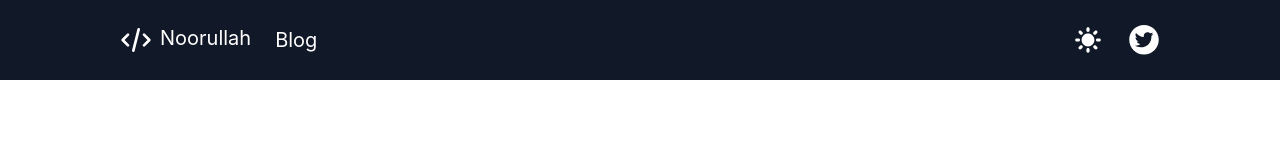
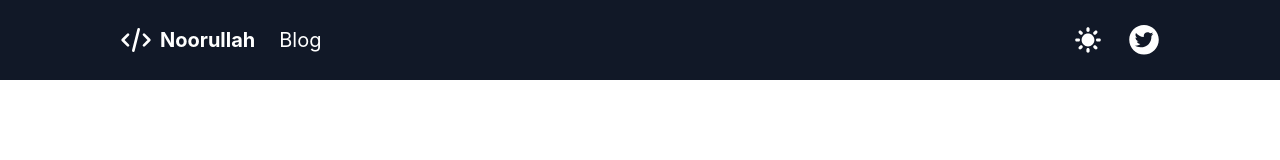
Before and after one commit to noor-codes/noorullah.dev, a Next.js app: page / in a window 1280 px wide. Shown: the top 160 px of the page. Built offline with nearby package versions, Linux system fonts and the light colour scheme; what @tailwindcss/typography would draw is missing.

Commit message:
Navbar Dark Mode

```diff
--- a/components/Navbar.jsx
+++ b/components/Navbar.jsx
@@ -19,19 +19,19 @@ const Navbar = () => {
 
   return (
     <>
-      <nav className="bg-gray-900 text-white absolute w-full z-50">
+      <nav className="bg-gray-900 text-white absolute w-full z-50 dark:text-gray-900 dark:bg-white">
         <div className="min-w-xs mx-auto sm:px-10 md:max-w-4xl xl:max-w-6xl">
           <div className="flex py-4 px-4 sm:py-6">
             <div className="flex justify-between w-full items-center">
               <div className="flex items-center">
                 <Link href="/">
-                  <a className="flex hover:text-gray-400">
+                  <a className="flex items-center hover:opacity-60">
                     <CodeIcon className="h-6 w-6 mr-2 sm:h-7 sm:w-7 lg:h-8 lg:w-8" />
-                    <div className="sm:text-lg lg:text-xl">Noorullah</div>
+                    <div className="font-bold sm:text-lg lg:text-xl">Noorullah</div>
                   </a>
                 </Link>
                 <Link href="/blogs">
-                  <a className="hidden sm:block ml-4 sm:text-lg xl:ml-6 lg:text-xl hover:text-gray-400">
+                  <a className="hidden sm:block ml-4 sm:text-lg xl:ml-6 lg:text-xl hover:opacity-60">
                     Blog
                   </a>
                 </Link>
```
